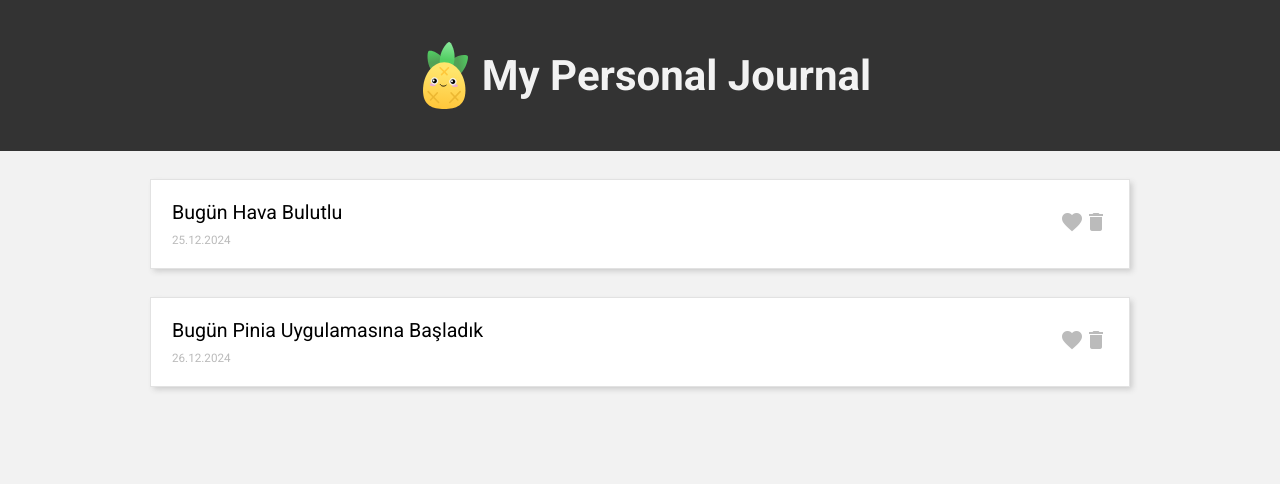
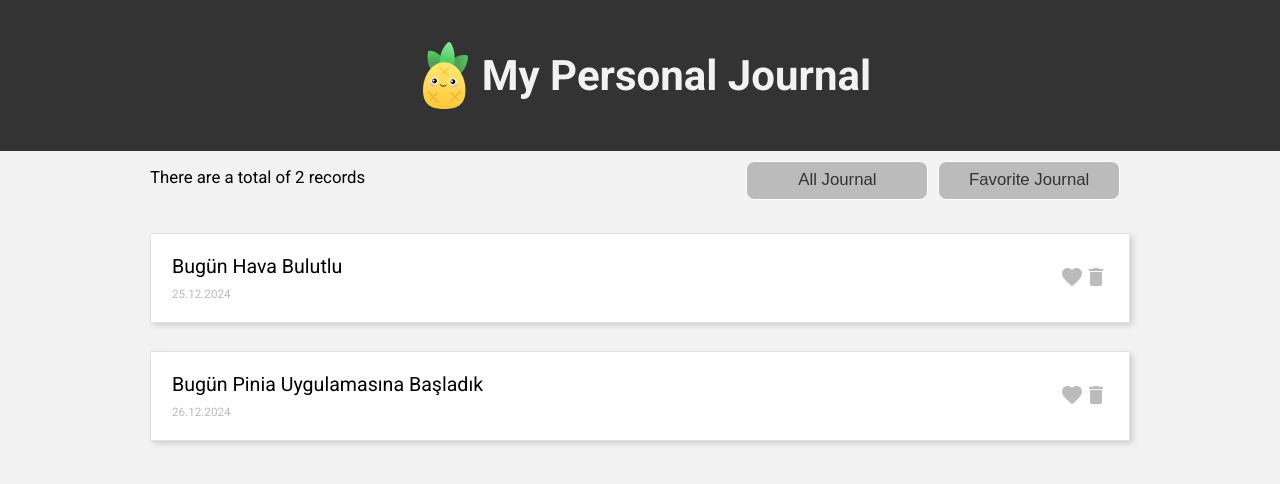
Before and after one commit to VeyselUstuntas/vue-pinia, a Vue app: page / in a window 1280 px wide. Shown: the top 484 px of the page. Built offline with nearby package versions, Linux system fonts and the light colour scheme.

Commit message:
feat:getters

```diff
--- a/src/App.vue
+++ b/src/App.vue
@@ -8,8 +8,19 @@
 
   <main>
     <div class="container">
+      <div class="data-area">
+        <p v-if="filter === 'all'">There are a total of {{ journalStore.journalLength }} records</p>
+        <p v-if="filter === 'favs'">There are a total of {{ journalStore.journalFavCount }} records</p>
+        <div>
+          <button @click="filter = 'all'">All Journal</button>
+          <button @click="filter = 'favs'">Favorite Journal</button>
+        </div>
+      </div>
       <div class="journal-list">
-        <template v-for="journal in journalStore.journal">
+        <template v-for="journal in journalStore.journal" v-if="filter === 'all'">
+          <journal-detail :journal="journal"></journal-detail>
+        </template>
+        <template v-for="journal in journalStore.favs" v-if="filter === 'favs'">
           <journal-detail :journal="journal"></journal-detail>
         </template>
       </div>
@@ -18,7 +29,7 @@
 </template>
 
 <script lang="ts">
-import { defineComponent } from 'vue'
+import { defineComponent, ref } from 'vue'
 import { useJournalStore, type Journal } from './stores/JournalStore';
 import JournalDetails from './components/journal-details.vue';
 
@@ -29,7 +40,8 @@ export default defineComponent({
   },
   setup() {
     const journalStore = useJournalStore();
-    return { journalStore };
+    const filter = ref("all");
+    return { journalStore, filter };
   }
 
 })
--- a/src/assets/main.css
+++ b/src/assets/main.css
@@ -75,3 +75,33 @@ main small{
 main i{
     color:#bbb;
 }
+
+
+/* filter buttons */
+
+.data-area{
+    display: flex;
+    align-items: center;
+    justify-content: space-between;
+}
+
+.data-area button{
+    background-color: #bbb;
+    color: #333;
+    font-size: 1.2rem;
+    padding: .6rem;
+    margin: .7rem .7rem .4rem 0;
+    border: .1rem solid #fff;
+    border-radius: .6rem;
+    width: 13rem;
+}
+
+.data-area button:hover{
+    cursor: pointer;
+}
+
+.data-area p{
+    font-size: 1.2rem;
+    align-self: center;
+    padding-top: .3rem;
+}
--- a/src/components/journal-details.vue
+++ b/src/components/journal-details.vue
@@ -17,7 +17,7 @@ import { defineComponent } from 'vue'
 
 export default defineComponent({
     props: ["journal"],
-})
+ })
 </script>
 
 <style scoped></style>
--- a/src/stores/JournalStore.ts
+++ b/src/stores/JournalStore.ts
@@ -1,21 +1,35 @@
 import { defineStore, type StoreDefinition } from "pinia";
 
-export interface Journal{
-    id:number;
-    journal:string;
-    date:string;
-    isFav:boolean;
+export interface Journal {
+    id: number;
+    journal: string;
+    date: string;
+    isFav: boolean;
 }
 
-export interface JournalState{
-    journal:Journal[];
+export interface JournalState {
+    journal: Journal[];
 }
 
-export const useJournalStore = defineStore("journalStore",{
-    state: ():JournalState => ({
-        journal:[
-            {id:1, journal:"Bugün Hava Bulutlu", date:"25.12.2024", isFav:false},
-            {id:2, journal:"Bugün Pinia Uygulamasına Başladık", date:"26.12.2024", isFav:false},
+export const useJournalStore = defineStore("journalStore", {
+    state: (): JournalState => ({
+        journal: [
+            { id: 1, journal: "Bugün Hava Bulutlu", date: "25.12.2024", isFav: false },
+            { id: 2, journal: "Bugün Pinia Uygulamasına Başladık", date: "26.12.2024", isFav: true },
         ],
-    })
+    }),
+    getters: {
+        favs(): Journal[] {
+            return this.journal.filter(diary => diary.isFav);
+        },
+        journalLength():number{
+            return this.journal.length;
+        },
+        journalFavCount(): number {
+            return this.journal.reduce((pre, current) => {
+                return current.isFav ? pre + 1 : pre;
+            }, 0);
+        }
+
+    }
 });
```
